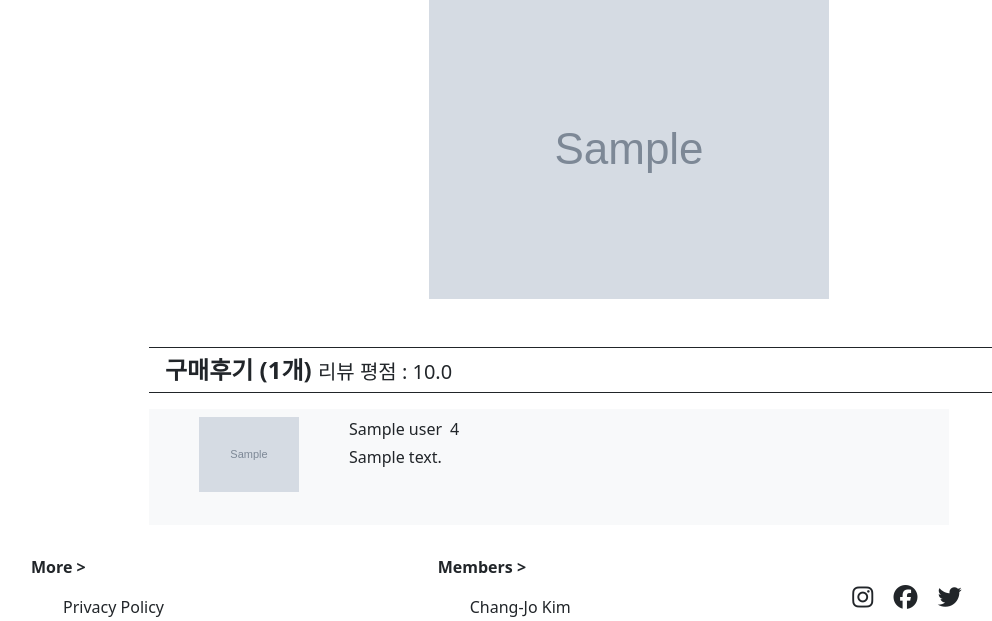
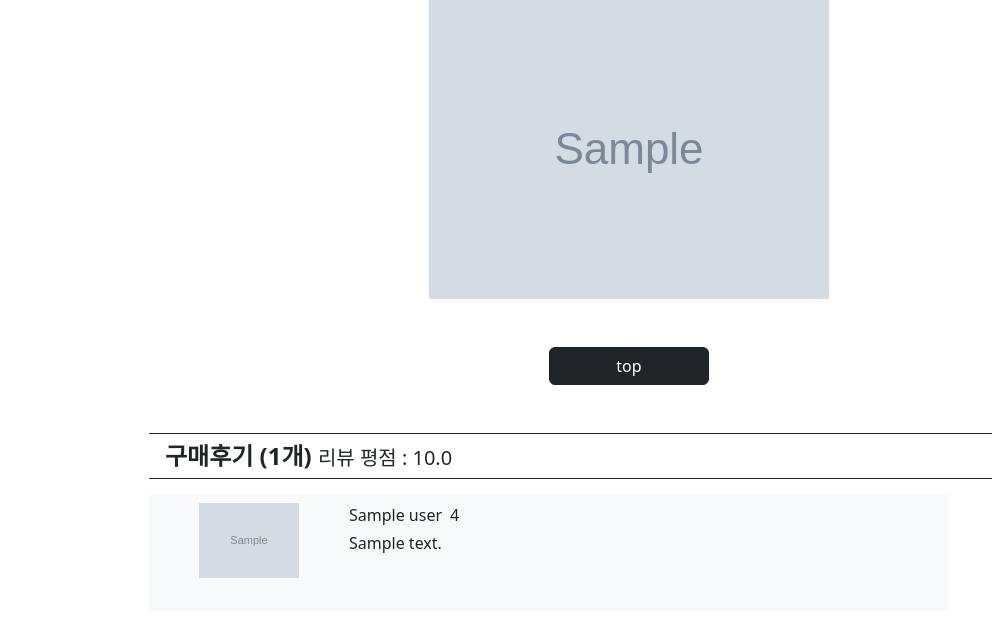
Before and after one commit to Sysynn/PassionOn, a Django app: template clothes/templates/clothes/detail.html in a window 1280 px wide. Shown: the part 816-1437 px from the top of the page, without its empty margins (11-1003 px from the left). Run offline with Django 3.2, Linux system fonts and the light colour scheme; the template is opened without the code that fills it: most values are stand-ins (such as "Sample title", 1, 10 or a date in 2020); grey boxes marked "Sample" are stand-in pictures; some libraries are stand-ins or nearby versions.

Commit message:
Create clohtes/detail top button

```diff
--- a/clothes/templates/clothes/detail.html
+++ b/clothes/templates/clothes/detail.html
@@ -108,8 +108,12 @@
         {% endfor %}
         {% comment %} <img src="https://image.musinsa.com/images/prd_img/2021081812070300000022384.jpg" alt=""> {% endcomment %}
       </div>
+      <div class="my-5 d-flex justify-content-center">
+        <a href="#" class="btn btn-dark" style="width: 10rem;">top</a>
+      </div>
+
+
       <div id='review'></div>
-
       <div class="border border-dark border-start-0 border-end-0">
         <div class="fs-4 my-1 ms-3 d-flex justify-content-between">
           <div>
```
